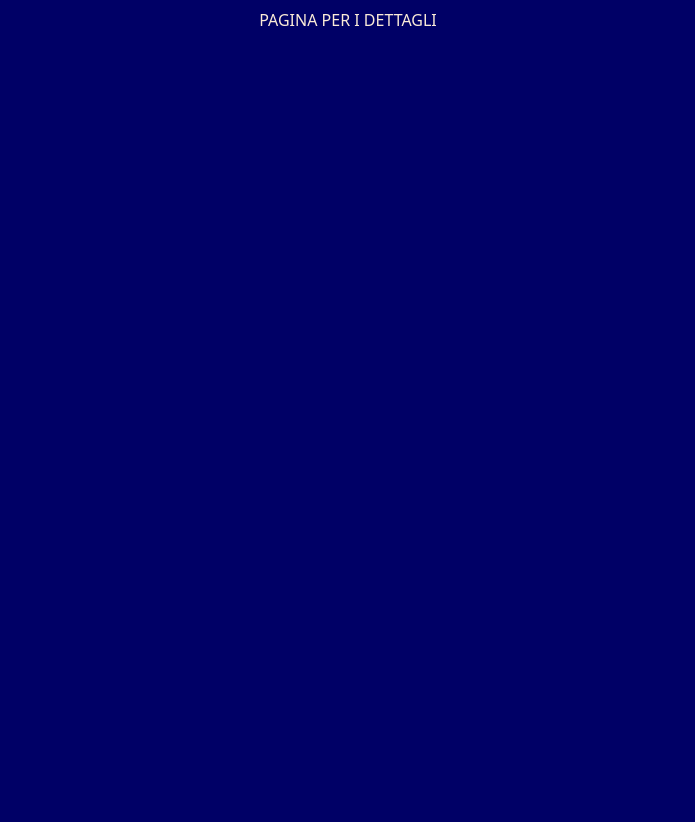
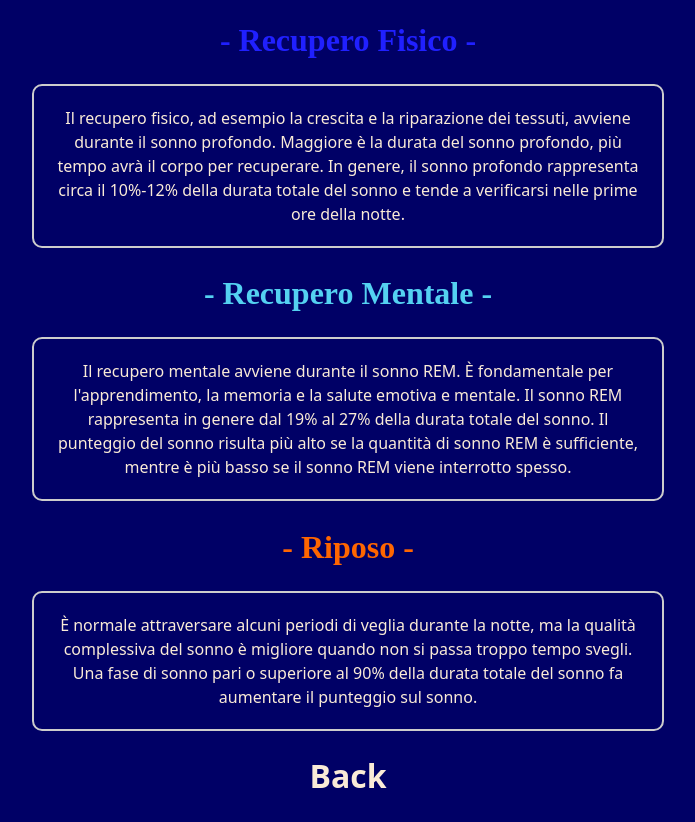
Before and after one commit to SaturnAnton/PROGETTO_REACT_2024-25, a React (Vite) app: page /sleepdet in a window 1280 px wide. Shown: the whole page, without its empty margins (292-987 px from the left). Before the commit the page ends 800 px from the top, so only its background shows below. Built offline with nearby package versions, Linux system fonts and the light colour scheme.

Commit message:
Aggiunta pagina 'Dettagli Sonno'
Aggiunta la pagina che spiega cosa è il recupero mentale / fisico e il riposo. Inoltre modificate le funzioni che calcolano la qualità di tali elementi

```diff
--- a/src/pages/HomePage/HomePage.css
+++ b/src/pages/HomePage/HomePage.css
@@ -83,7 +83,7 @@
   width: 100%;
   padding: 15px;
   margin-left: 73%;
-  margin-top: -19%;
+  margin-top: -23%;
   text-align: center;
 }
 
--- a/src/pages/HomePage/HomePage.tsx
+++ b/src/pages/HomePage/HomePage.tsx
@@ -180,19 +180,33 @@ const CountSleep: React.FC = () => {
   }
 
   const calculatePhysicalRecovery = () => {
-    if (totalMinutes === 0) return 0;
-    return (counts.deep / totalMinutes) * 100;
+    const Physical = (counts.deep / totalMinutes) * 100;
+
+    if(Physical >=10 && Physical <= 12) return "Ottimo";
+    if(Physical >=9 && Physical <= 13) return "Buono";
+    if(Physical >=8 && Physical <= 14) return "Sufficiente";
+    if(Physical >=7 && Physical <= 15) return "Scarso";
+    return "Insufficiente";
   };
 
   const calculateMentalRecovery = () => {
-    if (totalMinutes === 0) return 0;
-    return (counts.rem / totalMinutes) * 100;
+    const Mental = (counts.rem / totalMinutes) * 100;
+
+    if(Mental >=19 && Mental <= 27) return "Ottimo";
+    if(Mental >=18 && Mental <= 28) return "Buono";
+    if(Mental >=17 && Mental <= 29) return "Sufficiente";
+    if(Mental >=16 && Mental <= 30) return "Scarso";
+    return "Insufficiente";
   };
 
-  const calculateCycleQuality = () => {
-    const sleepTime = totalMinutes - counts.awake;
-    if (sleepTime <= 0) return 0;
-    return ((counts.deep + counts.light) / (sleepTime - counts.awake)) * 100;
+  const calculateRestQuality = () => {
+    const Rest = ((counts.deep +  counts.light + counts.rem)/ totalMinutes) * 100;
+
+    if(Rest >=90) return "Ottimo";
+    if(Rest >=85) return "Buono";
+    if(Rest >=80) return "Sufficiente";
+    if(Rest >=75) return "Scarso";
+    return "Insufficiente";
   };
 
   const pieChartData = [
@@ -296,13 +310,16 @@ const CountSleep: React.FC = () => {
           <li className="title4">DETTAGLI DEL SONNO</li>
           </Link>
             <li>
-              Recupero fisico: {calculatePhysicalRecovery() > 18 && calculatePhysicalRecovery() < 23 ? "Ok" : "Insufficiente"}
+              - Recupero fisico:<br />
+                      {calculatePhysicalRecovery()}
             </li>
             <li>
-              Recupero mentale: {calculateMentalRecovery().toFixed(2)}%
+              - Recupero mentale:<br />
+                      {calculateMentalRecovery()}
             </li>
             <li>
-              Qualità dei cicli: {calculateCycleQuality().toFixed(2)}%
+              - Riposo:<br />
+                      {calculateRestQuality()}
             </li>
         </div>
 
@@ -321,5 +338,4 @@ const CountSleep: React.FC = () => {
 
   );
 };
-
-export default CountSleep;
+export default CountSleep
--- a/src/pages/SleepDetails/SleepDetails.css
+++ b/src/pages/SleepDetails/SleepDetails.css
@@ -0,0 +1,36 @@
+.container {
+    display: flex;
+    flex-direction: column;
+    align-items: center;
+    justify-content: center;
+    text-align: center;
+    height: 100vh;
+}
+
+.SDTitle1{
+    font-size: 32px;
+    margin-bottom: 20px;
+    color: #2020FF;
+    font-family: 'Times New Roman', Times, serif;
+}
+
+.SDTitle2{
+    font-size: 32px;
+    margin-bottom: 20px;
+    color: #54D1F1;
+    font-family: 'Times New Roman', Times, serif;
+}
+.SDTitle3{
+    font-size: 32px;
+    margin-bottom: 20px;
+    color: #FF6600;
+    font-family: 'Times New Roman', Times, serif;
+}
+
+.DescriptionBox {
+    width: 50%;
+    padding: 20px;
+    border: 2px solid #ccc;
+    border-radius: 10px;
+
+}
--- a/src/pages/SleepDetails/SleepDetails.tsx
+++ b/src/pages/SleepDetails/SleepDetails.tsx
@@ -1,11 +1,34 @@
 import "./SleepDetails.css"
+import { Link } from "react-router-dom";
 
 function SleepDetails(){
-    return(
-        <div>
-            PAGINA PER I DETTAGLI
+    return (
+        <div className="container">
+            <h1 className="SDTitle1">- Recupero Fisico -</h1>
+            <div className="DescriptionBox">
+                Il recupero fisico, ad esempio la crescita e la riparazione dei tessuti,
+                avviene durante il sonno profondo. Maggiore è la durata del sonno profondo,
+                più tempo avrà il corpo per recuperare. In genere, il sonno profondo rappresenta circa il 10%-12%
+                della durata totale del sonno e tende a verificarsi nelle prime ore della notte.
+            </div>
+            <h1 className= "SDTitle2">- Recupero Mentale -</h1>
+            <div className= "DescriptionBox">
+                Il recupero mentale avviene durante il sonno REM. È fondamentale per l'apprendimento,
+                la memoria e la salute emotiva e mentale. Il sonno REM rappresenta in genere
+                dal 19% al 27% della durata totale del sonno. Il punteggio del sonno risulta più alto se la quantità
+                di sonno REM è sufficiente, mentre è più basso se il sonno REM viene interrotto spesso.
+            </div>
+            <h1 className= "SDTitle3">- Riposo -</h1>
+            <div className= "DescriptionBox">
+                È normale attraversare alcuni periodi di veglia durante la notte, ma la qualità complessiva del sonno
+                è migliore quando non si passa troppo tempo svegli. Una fase di sonno pari o superiore al 90% della
+                durata totale del sonno fa aumentare il punteggio sul sonno.
+            </div>
+            <Link to='/' className="no-det">
+                <h1 className="title4">Back</h1>
+            </Link>
         </div>
-    )
+    );
 }
 
 export default SleepDetails
```
